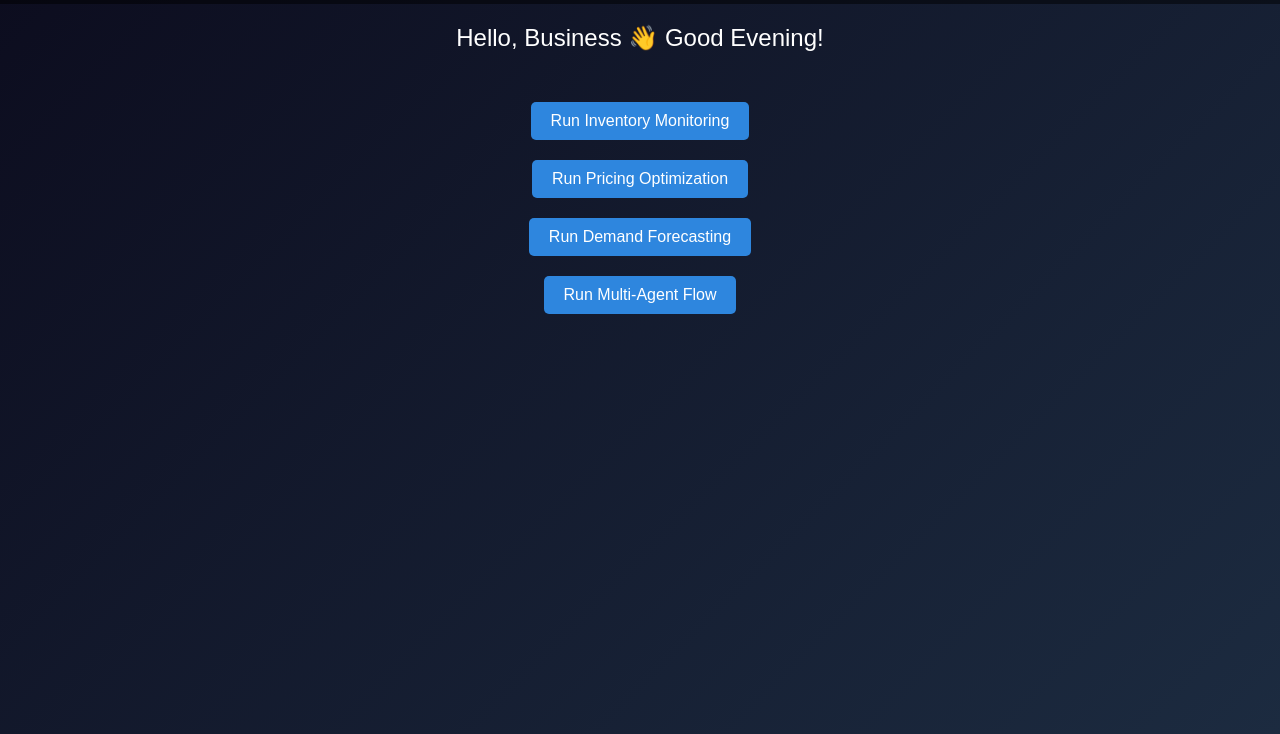
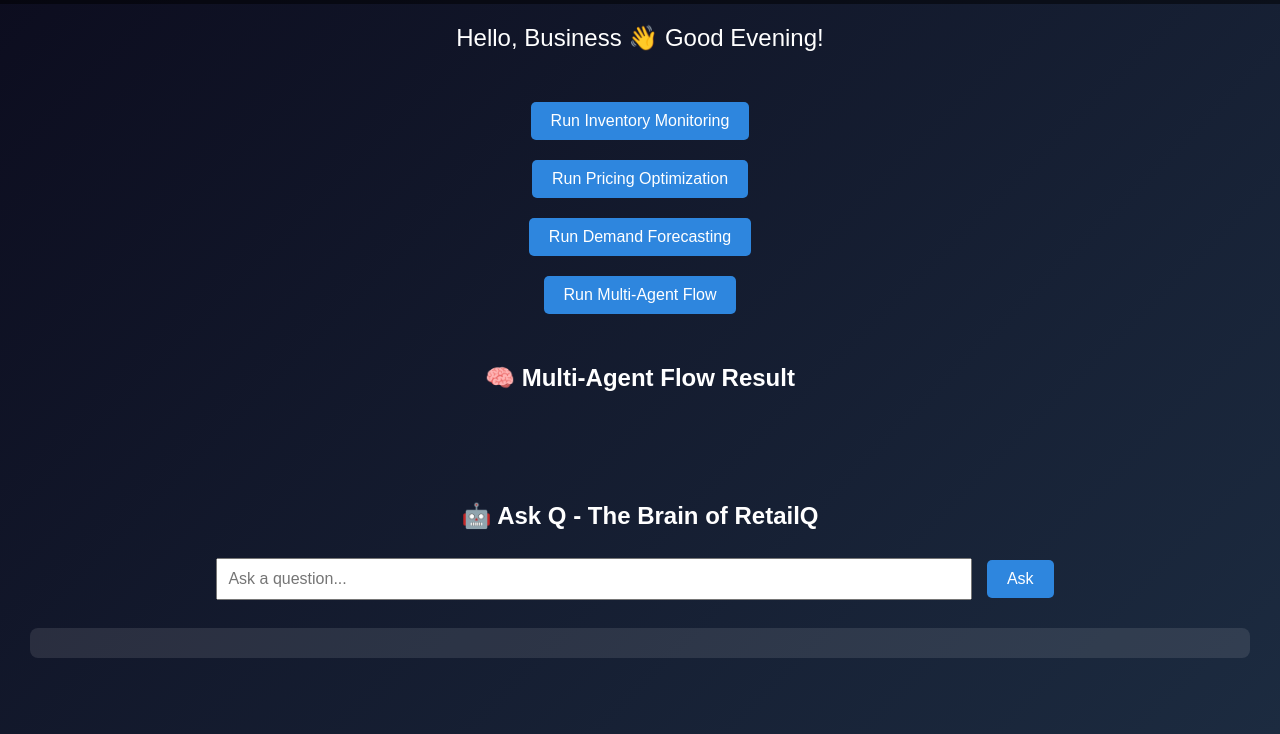
Before and after one commit to HemanthKumarMusirana/RetailQ, a plain HTML site: page dashboard.html in a window 1280 px wide. Shown: the part 66-800 px from the top of the page. Drawn offline with Linux system fonts and the light colour scheme.

Commit message:
Update dashboard.html

```diff
--- a/dashboard.html
+++ b/dashboard.html
@@ -4,7 +4,7 @@
   <meta charset="UTF-8" />
   <meta name="viewport" content="width=device-width, initial-scale=1.0"/>
   <title>RetailQ AI Dashboard</title>
-  <link rel="icon" type="image/x-icon" href="Q - Fevicon.png">
+  <link rel="icon" type="image/x-icon" href="/frontend_simple/Q - Fevicon.png">
   <link rel="stylesheet" href="style.css" />
   <style>
     body {
@@ -110,7 +110,7 @@
 <body>
   <div class="navbar">
     <div class="logo">
-      <img src="Q - Fevicon.png" alt="RetailQ Logo" width="30" height="30">
+      <img src="/frontend_simple/Q - Fevicon.png" alt="RetailQ Logo" width="30" height="30">
       <span>RetailQ</span>
     </div>
     <div class="links">
@@ -135,7 +135,7 @@
     <div id="forecastOutput"></div>
 
     <button onclick="runMAF()">Run Multi-Agent Flow</button>
-
+    <h2>🧠 Multi-Agent Flow Result</h2>
     <div id="mafOutput"></div>
   </div>
 
@@ -151,3 +151,34 @@
   <script src="script.js"></script>
 </body>
 </html>
+
+
+
+<!-- 💬 Mistral AI Q&A Section -->
+<div style="padding: 30px;">
+  <h2>🤖 Ask Q - The Brain of RetailQ </h2>
+  <input type="text" id="questionInput" placeholder="Ask a question..." style="width: 60%; padding: 10px; font-size: 16px;" />
+  <button onclick="askQuestion()" style="padding: 10px 20px; margin-left: 10px;">Ask</button>
+  <div id="answerBox" style="margin-top: 20px; padding: 15px; background: rgba(255,255,255,0.1); border-radius: 8px;"></div>
+</div>
+
+<script>
+  function askQuestion() {
+    const question = document.getElementById("questionInput").value;
+
+    fetch("http://localhost:5000/ask", {
+      method: "POST",
+      headers: {
+        "Content-Type": "application/json"
+      },
+      body: JSON.stringify({ question: question })
+    })
+    .then(response => response.json())
+    .then(data => {
+      document.getElementById("answerBox").innerText = data.answer || "No answer returned.";
+    })
+    .catch(error => {
+      document.getElementById("answerBox").innerText = "Error: " + error.message;
+    });
+  }
+</script>
```
